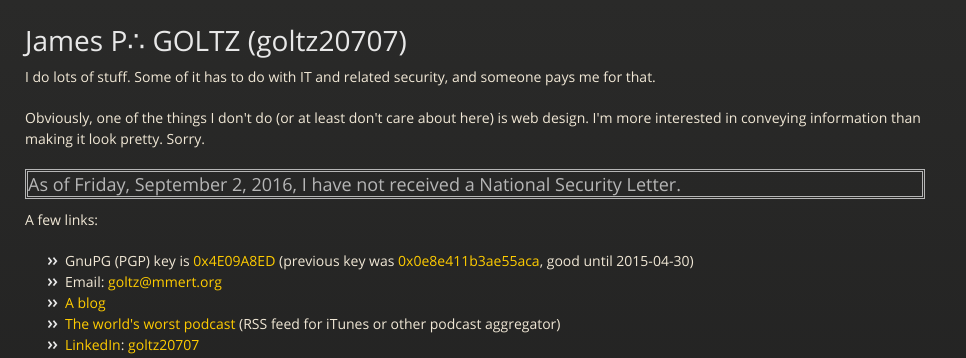
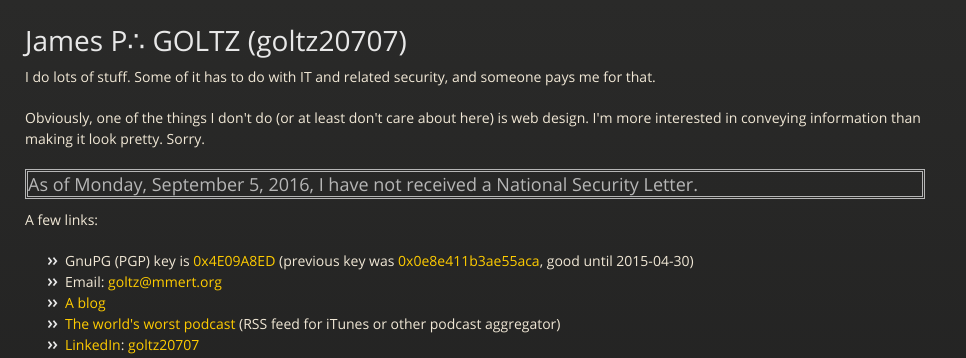
Before and after one commit to goltz20707/goltz20707.github.io, a Jekyll site: the page built from index.html, in a window 1280 px wide. Shown: the top 358 px of the page, without its empty margins (0-966 px from the left). Built offline with Jekyll 4.4.1, drawn with Linux system fonts in a browser that asks for light colours.

Commit message:
Update nsl.html

```diff
--- a/_includes/nsl.html
+++ b/_includes/nsl.html
@@ -3,6 +3,6 @@ date '+%A, %B %e, %Y,'
  -->
 <h3 style="border: double">As of
 
-Friday, September 2, 2016,
+Monday, September 5, 2016,
 
 I have not received a National Security Letter.</h3>
```
